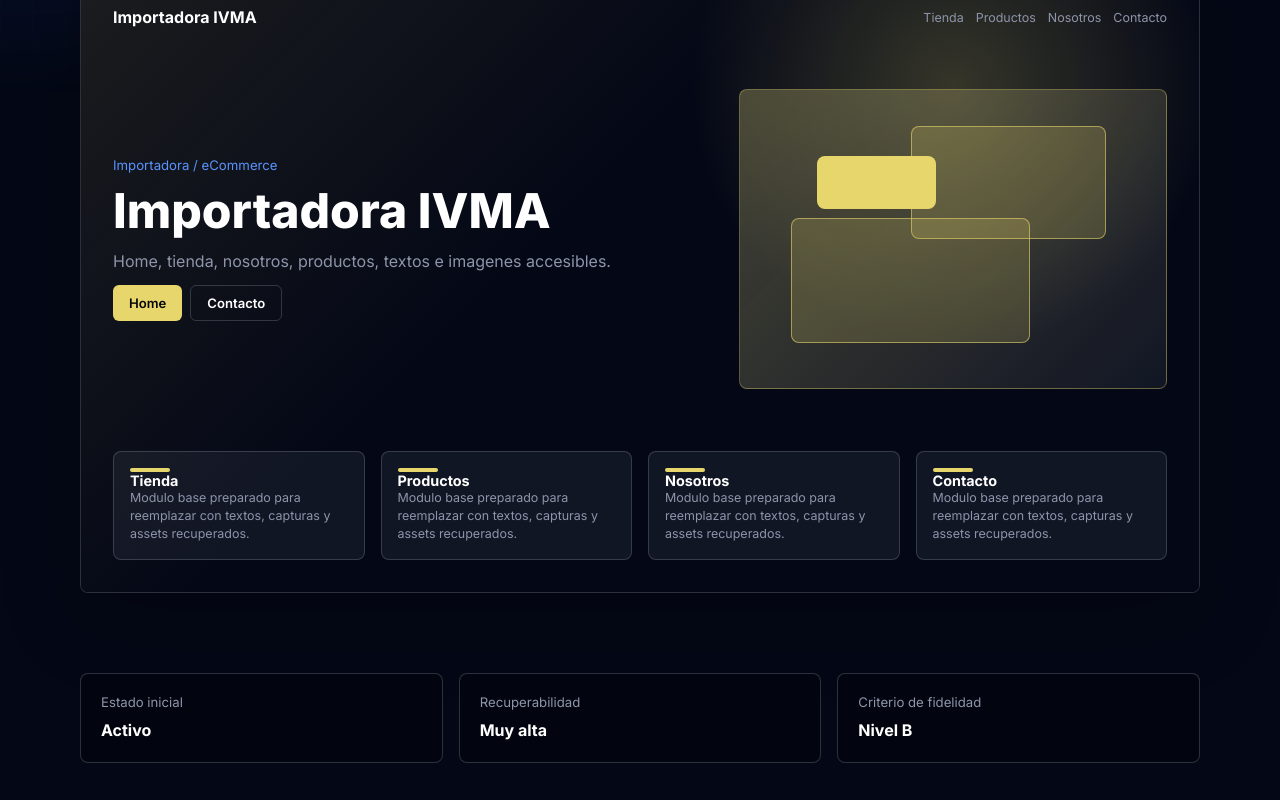
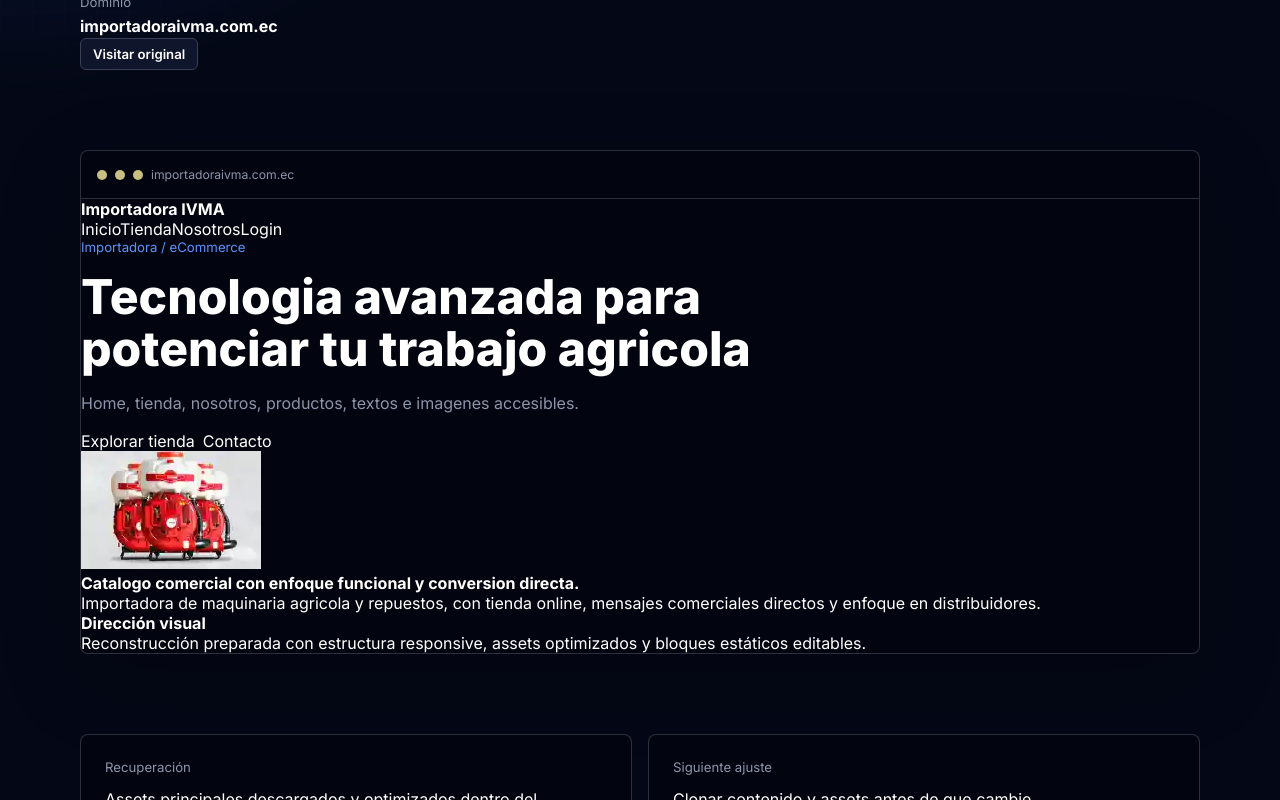
Before and after one commit to hugo97max/pokachufolio, a Next.js app: page /web-design/importadora-ivma in a window 1280 px wide. Shown: the part 500-1300 px from the top of the page. Built offline with nearby package versions, Linux system fonts and the light colour scheme.

Commit message:
Build web design reconstruction pages

```diff
--- a/src/app/web-design/[slug]/page.tsx
+++ b/src/app/web-design/[slug]/page.tsx
@@ -3,6 +3,7 @@ import { notFound } from "next/navigation";
 import { Button, Column, Flex, Heading, Text } from "@/once-ui/components";
 import { baseURL } from "@/app/resources";
 import { person } from "@/app/resources/content";
+import webDesignAssets from "@/app/resources/webDesignAssets.json";
 import { webDesignProjects } from "@/app/resources/webDesignProjects";
 import styles from "./webDesignProject.module.scss";
 
@@ -26,7 +27,7 @@ export function generateMetadata({ params }: WebDesignProjectParams) {
   }
 
   const title = `${project.title} - Diseño Web`;
-  const description = `Reconstruccion archivada del sitio ${project.domain} dentro del portafolio web de ${person.name}.`;
+  const description = `Reconstrucción archivada del sitio ${project.domain} dentro del portafolio web de ${person.name}.`;
 
   return {
     title,
@@ -53,6 +54,11 @@ export default function WebDesignProject({ params }: WebDesignProjectParams) {
     notFound();
   }
 
+  const images = webDesignAssets[project.slug]?.images ?? [];
+  const logo = null;
+  const heroImage = images[0];
+  const gallery = images.filter((image) => image !== logo && image !== heroImage).slice(0, 4);
+
   return (
     <Column
       as="section"
@@ -68,15 +74,37 @@ export default function WebDesignProject({ params }: WebDesignProjectParams) {
           Diseños Web
         </Button>
         <Text variant="label-default-s" onBackground="brand-weak">
-          Proyecto de portafolio / reconstrucción archivada
+          Proyecto de portafolio / reconstrucción estática
         </Text>
         <Heading variant="display-strong-s">{project.title}</Heading>
         <Text variant="heading-default-m" onBackground="neutral-weak">
-          {project.highlight}
+          {project.description}
         </Text>
       </Column>
 
-      <div className={styles.showcase}>
+      <div className={styles.projectHeader}>
+        <Column gap="4">
+          <Text variant="label-default-s" onBackground="neutral-weak">
+            Estado del sitio original
+          </Text>
+          <Text variant="body-strong-m">{project.status}</Text>
+        </Column>
+        <Column gap="4">
+          <Text variant="label-default-s" onBackground="neutral-weak">
+            Dominio
+          </Text>
+          <Text variant="body-strong-m">{project.domain}</Text>
+        </Column>
+        {project.url ? (
+          <Button href={project.url} target="_blank" rel="noopener noreferrer" variant="secondary" size="s">
+            Visitar original
+          </Button>
+        ) : (
+          <span className={styles.archivePill}>Reconstrucción en archivo</span>
+        )}
+      </div>
+
+      <div className={styles.showcase} data-variant={project.variant}>
         <div className={styles.browserBar}>
           <span />
           <span />
@@ -84,82 +112,76 @@ export default function WebDesignProject({ params }: WebDesignProjectParams) {
           <p>{project.domain}</p>
         </div>
 
-        <div className={styles.demo}>
-          <header className={styles.demoHeader}>
-            <strong>{project.title}</strong>
-            <nav aria-label={`Navegacion demo de ${project.title}`}>
-              {project.sections.slice(0, 4).map((section) => (
-                <span key={section}>{section}</span>
+        <div className={styles.siteReplica}>
+          <header className={styles.siteHeader}>
+            <div className={styles.brand}>
+              {logo ? <img src={logo} alt="" /> : <strong>{project.title}</strong>}
+            </div>
+            <nav aria-label={`Navegación reconstruida de ${project.title}`}>
+              {(project.nav ?? []).slice(0, 4).map((item) => (
+                <span key={item}>{item}</span>
               ))}
             </nav>
           </header>
 
-          <section className={styles.demoHero}>
-            <Column gap="12" className={styles.demoCopy}>
+          <section className={styles.siteHero}>
+            <Column gap="16" className={styles.heroCopy}>
               <Text variant="label-default-s" onBackground="brand-weak">
                 {project.sector}
               </Text>
               <Heading as="h2" variant="display-strong-m">
-                {project.title}
+                {project.heroTitle}
               </Heading>
               <Text variant="body-default-m" onBackground="neutral-weak">
                 {project.finding}
               </Text>
               <Flex gap="8" wrap>
-                <span className={styles.demoButton}>Home</span>
-                <span className={styles.demoButtonSecondary}>Contacto</span>
+                <span className={styles.primaryAction}>{project.cta}</span>
+                <span className={styles.secondaryAction}>Contacto</span>
               </Flex>
             </Column>
-            <div className={styles.visualBlock}>
-              <span />
-              <span />
-              <span />
+            <div className={styles.heroMedia}>
+              {heroImage ? <img src={heroImage} alt="" /> : <span className={styles.mediaFallback}>{project.title}</span>}
             </div>
           </section>
 
-          <section className={styles.demoSections} aria-label="Secciones de la reconstruccion">
-            {project.sections.map((section) => (
-              <article key={section}>
-                <span />
-                <strong>{section}</strong>
-                <p>Modulo base preparado para reemplazar con textos, capturas y assets recuperados.</p>
-              </article>
-            ))}
+          <section className={styles.contentStrip}>
+            <article>
+              <span />
+              <strong>{project.highlight}</strong>
+              <p>{project.description}</p>
+            </article>
+            <article>
+              <span />
+              <strong>Dirección visual</strong>
+              <p>Reconstrucción preparada con estructura responsive, assets optimizados y bloques estáticos editables.</p>
+            </article>
           </section>
+
+          {gallery.length > 0 && (
+            <section className={styles.gallery} aria-label={`Assets recuperados de ${project.title}`}>
+              {gallery.map((image) => (
+                <img key={image} src={image} alt="" loading="lazy" />
+              ))}
+            </section>
+          )}
         </div>
-      </div>
-
-      <div className={styles.metaGrid}>
-        <Column gap="8" className={styles.metaCard}>
-          <Text variant="label-default-s" onBackground="neutral-weak">
-            Estado inicial
-          </Text>
-          <Text variant="body-strong-m">{project.status}</Text>
-        </Column>
-        <Column gap="8" className={styles.metaCard}>
-          <Text variant="label-default-s" onBackground="neutral-weak">
-            Recuperabilidad
-          </Text>
-          <Text variant="body-strong-m">{project.recoverability}</Text>
-        </Column>
-        <Column gap="8" className={styles.metaCard}>
-          <Text variant="label-default-s" onBackground="neutral-weak">
-            Criterio de fidelidad
-          </Text>
-          <Text variant="body-strong-m">{project.level}</Text>
-        </Column>
       </div>
 
       <div className={styles.notesGrid}>
         <Column gap="12" padding="24" className={styles.note}>
           <Text variant="label-default-s" onBackground="neutral-weak">
-            Hallazgo
+            Recuperación
           </Text>
-          <Text variant="body-default-m">{project.finding}</Text>
+          <Text variant="body-default-m">
+            {webDesignAssets[project.slug]?.fetched
+              ? "Assets principales descargados y optimizados dentro del repositorio."
+              : "Sin assets públicos descargables todavía; queda como base editorial hasta recuperar capturas o archivos."}
+          </Text>
         </Column>
         <Column gap="12" padding="24" className={styles.note}>
           <Text variant="label-default-s" onBackground="neutral-weak">
-            Siguiente accion
+            Siguiente ajuste
           </Text>
           <Text variant="body-default-m">{project.nextAction}</Text>
         </Column>
```
